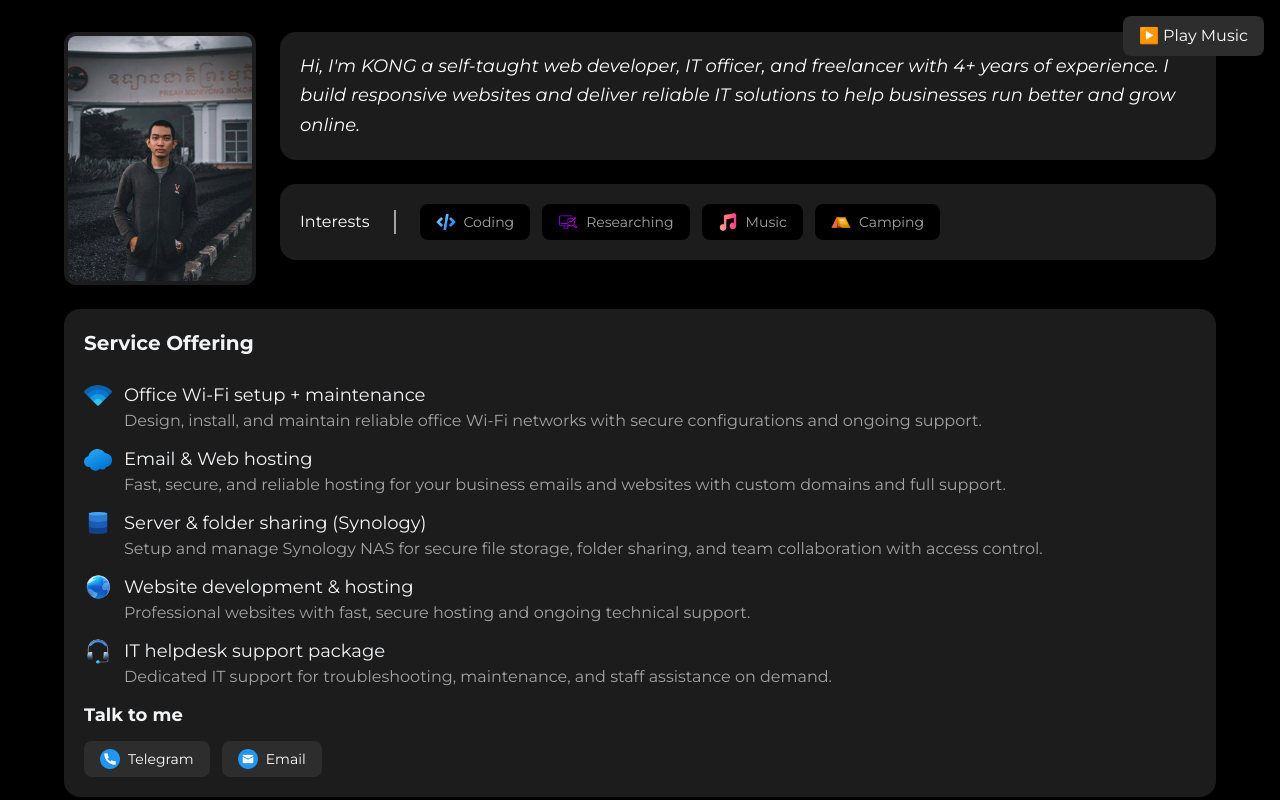
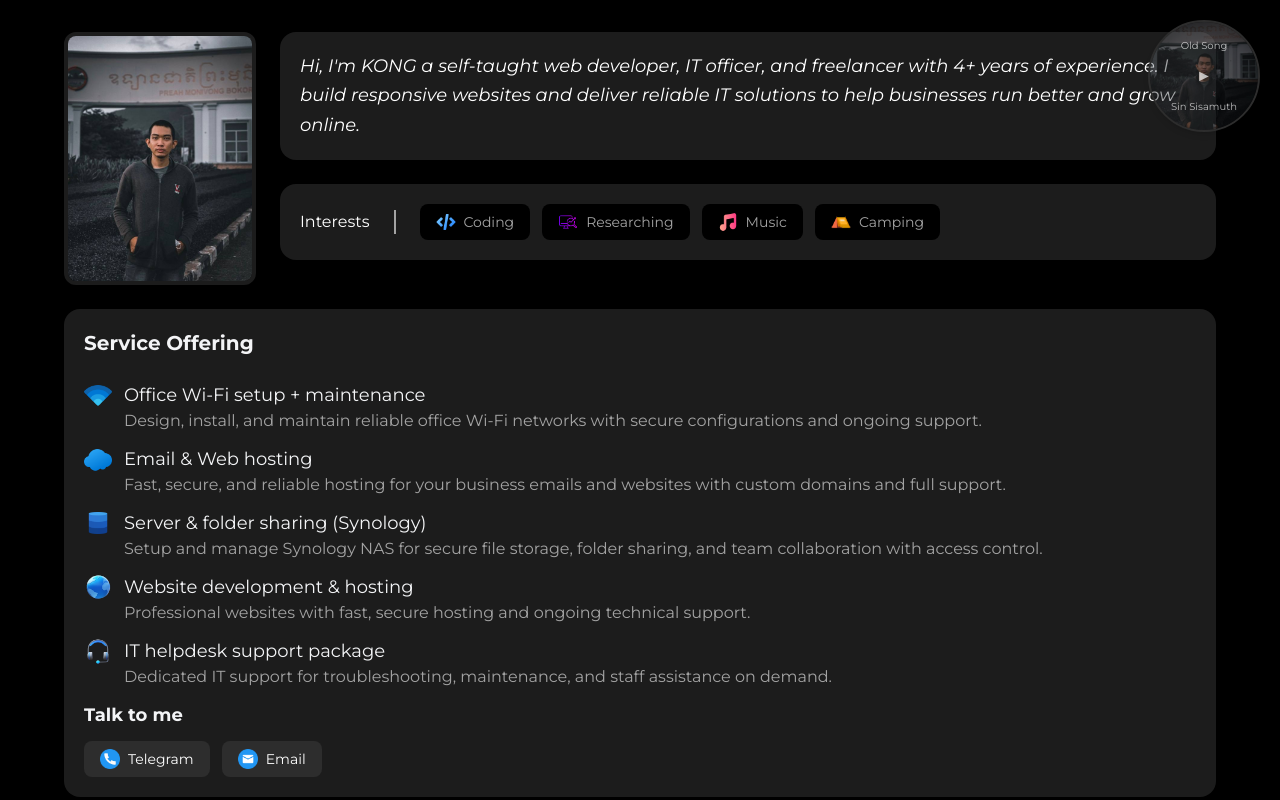
Before and after one commit to kong44/portfolio-dark, a React (Vite) app: page / in a window 1280 px wide. Shown: the top 800 px of the page. Built offline with nearby package versions, Linux system fonts and the light colour scheme.

Commit message:
update music play card

```diff
--- /dev/null
+++ b/App.css
@@ -0,0 +1,8 @@
+@keyframes spin-slow {
+  from { transform: rotate(0deg); }
+  to { transform: rotate(360deg); }
+}
+
+.animate-spin-slow {
+  animation: spin-slow 8s linear infinite;
+}
--- a/App.tsx
+++ b/App.tsx
@@ -17,6 +17,8 @@ import * as Icons from "./components/Icons";
 import music from "./assets/background.mp3";
 import email from "./assets/mail.png";
 import telegram from "./assets/telephone.png";
+import "./App.css";
+
 const Card = ({
   children,
   className = "",
@@ -57,15 +59,39 @@ const App: React.FC = () => {
   };
   return (
     <div className="min-h-screen p-4 sm:p-6 lg:p-8 font-sans">
-      {/* Music Control Button */}
-      <div className="fixed top-4 right-4 z-50">
+      <div className="fixed top-4 right-4 bg-card/0 text-white w-auto p-1 rounded-xl z-50">
+        {/* Disc with everything inside */}
+        <div className="flex justify-center">
+          <div className="relative w-28 h-28 rounded-full overflow-hidden border-2 border-tag shadow-md flex items-center justify-center">
+            {/* Rotating Image */}
+            <img
+              src={profile_img}
+              className={`absolute inset-0 w-full h-full object-cover opacity-40 ${
+                isPlaying ? "animate-spin-slow" : ""
+              }`}
+            />
+
+            {/* Title + Subtitle Inside Disc */}
+            <div className="absolute top-4 text-center">
+              {/* <h2 className="text-xs font-bold">Background Music</h2> */}
+              <p className="text-[10px] opacity-70">Old Song</p>
+            </div>
+
+            {/* Play Button Centered */}
             <button
               onClick={toggleMusic}
-          className="bg-tag text-white px-4 py-2 rounded-lg hover:bg-gray-700 transition-colors"
+              className="text-white p-2 relative z-10 transition opacity-70"
             >
-          {isPlaying ? "🔊 Pause Music" : "▶️ Play Music"}
+              {isPlaying ? "⏸" : "►"}
             </button>
+
+            <div className="absolute bottom-4 text-center">
+              <p className="text-[10px] opacity-70">Sin Sisamuth</p>
             </div>
+          </div>
+        </div>
+      </div>
+
       <main className="max-w-6xl mx-auto grid grid-cols-1 lg:grid-cols-3 gap-6">
         {/* Profile & Bio */}
 
@@ -252,7 +278,6 @@ const App: React.FC = () => {
                   <span className="w-5"></span>
                   <span className="text-light-gray text-xs">{item.desc}</span>
                 </div>
-
               </a>
             ))}
           </div>
@@ -278,7 +303,6 @@ const App: React.FC = () => {
                   <span className="w-5"></span>
                   <span className="text-light-gray text-xs">{item.desc}</span>
                 </div>
-
               </a>
             ))}
           </div>
```
Lines whose indentation alone changed are shown as unchanged.
